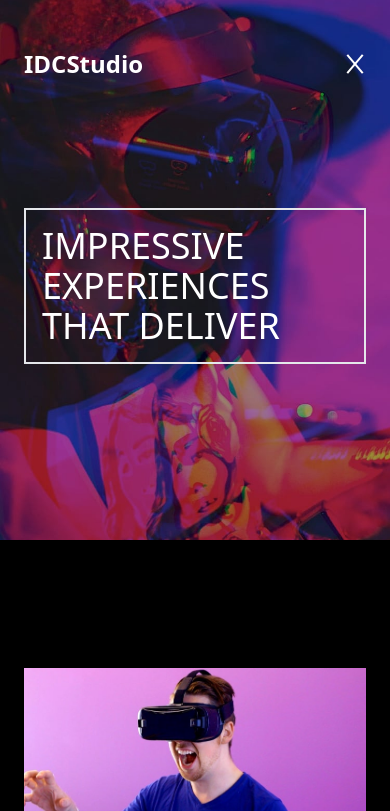
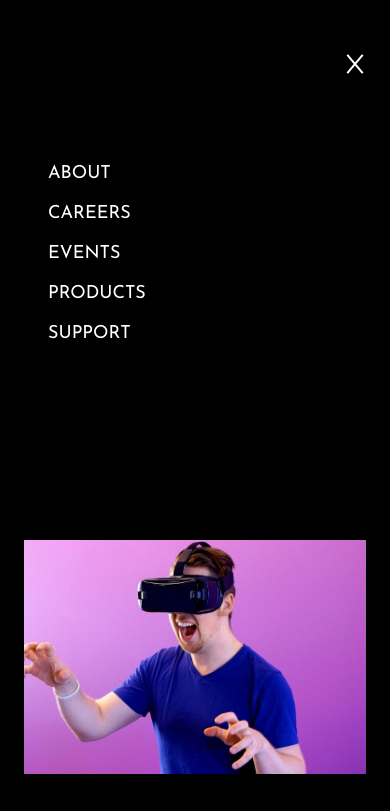
Before and after one commit to theRealIdc/tailwind, a website: page idc-studio/index.html in a window 390 px wide. Both pictures are taken after a click on the button 354 px from the left and 64 px from the top of the page. Shown: the top 811 px of the page. Drawn offline with nearby package versions, Linux system fonts and the light colour scheme.

Commit message:
feat: menu toglge

```diff
--- a/idc-studio/index.html
+++ b/idc-studio/index.html
@@ -2,6 +2,7 @@
 <html lang="en">
   <head>
     <meta charset="UTF-8" />
+    <script src="https://cdn.tailwindcss.com"></script>
     <meta name="viewport" content="width=device-width, initial-scale=1.0" />
     <link rel="preconnect" href="https://fonts.googleapis.com" />
     <link rel="preconnect" href="https://fonts.gstatic.com" crossorigin />
@@ -91,7 +92,8 @@
           <!-- todo Hambuger Button-->
           <div class="md:hidden">
             <button
-              class="open hamburger z-40 block md:hidden focus:outline-none"
+              id="menu-btn"
+              class="hamburger z-40 block md:hidden focus:outline-none"
               type="button"
             >
               <span class="hamburger-top"></span>
@@ -101,9 +103,20 @@
           </div>
         </nav>
 
-        <!--Todo - Mobile Menu-->
+        <!-- Mobile Menu-->
         <div
-          class="max-w-lg mt-32 mb-32 p-4 font-sans text-4xl text-white uppercase border-2 md:p-10 md:m-32 md:mx-0 md:text-6xl"
+          id="menu"
+          class="absolute top-0 bottom-0 left-0 hidden flex-col self-end w-full min-h-screen py-1 pt-40 pl-12 space-y-3 text-lg text-white uppercase bg-black"
+        >
+          <a href="#" class="hover:text-strongCyan">About</a>
+          <a href="#" class="hover:text-strongCyan">Careers</a>
+          <a href="#" class="hover:text-strongCyan">Events</a>
+          <a href="#" class="hover:text-strongCyan">Products</a>
+          <a href="#" class="hover:text-strongCyan">Support</a>
+        </div>
+
+        <div
+          class="max-w-lg mt-32 mb-f32 p-4 font-sans text-4xl text-white uppercase border-2 md:p-10 md:m-32 md:mx-0 md:text-6xl"
         >
           Impressive Experiences that deliver
         </div>
@@ -366,7 +379,7 @@
           </div>
         </div>
         <!--Bottom Button Container-->
-        <div class="flex justify-center mt-10 mt-10 md:hidden">
+        <div class="flex justify-center mt-10 md:hidden">
           <button
             class="px-10 py-2 my-0 font-bold tracking-widest uppercase border-2 font-alata text-white hover:text-strongCyan hover:border-strongCyan"
           >
@@ -475,5 +488,6 @@
         </div>
       </div>
     </footer>
+    <script src="js/index.js"></script>
   </body>
 </html>
--- /dev/null
+++ b/idc-studio/js/index.js
@@ -0,0 +1,9 @@
+const menuBtn = document.querySelector("#menu-btn");
+const menu = document.querySelector("#menu");
+
+menuBtn.addEventListener("click", () => {
+  menuBtn.classList.toggle("open");
+  menu.classList.toggle("flex");
+  menu.classList.toggle("hidden");
+  console.log("Menu button clicked");
+});
--- a/idc-studio/tailwind.config.js
+++ b/idc-studio/tailwind.config.js
@@ -3,6 +3,29 @@ module.exports = {
   content: ["./*.html"],
   theme: {
     extend: {},
+    theme: {
+      screens: {
+        sm: "480px",
+        md: "768px",
+        lg: "924px",
+        xl: "1440px",
+      },
+      extend: {
+        colors: {
+          strongCyan: "hsl(171, 66%, 44%)",
+          lightBlue: "hsl(233, 100%, 69%)",
+          darkGrayishBlue: "hsl(210, 10%, 33%)",
+          grayishBlue: "hsl(201, 11%, 66%)",
+        },
+        fontFamily: {
+          sans: ["Josefin Sans", "sans-serif"],
+          alata: ["Alata"],
+        },
+        letterSpacing: {
+          widest: "0.3em",
+        },
+      },
+    },
   },
   plugins: [],
 };
```
Also changed, not shown: idc-studio/css/style.css, 1 other file.
